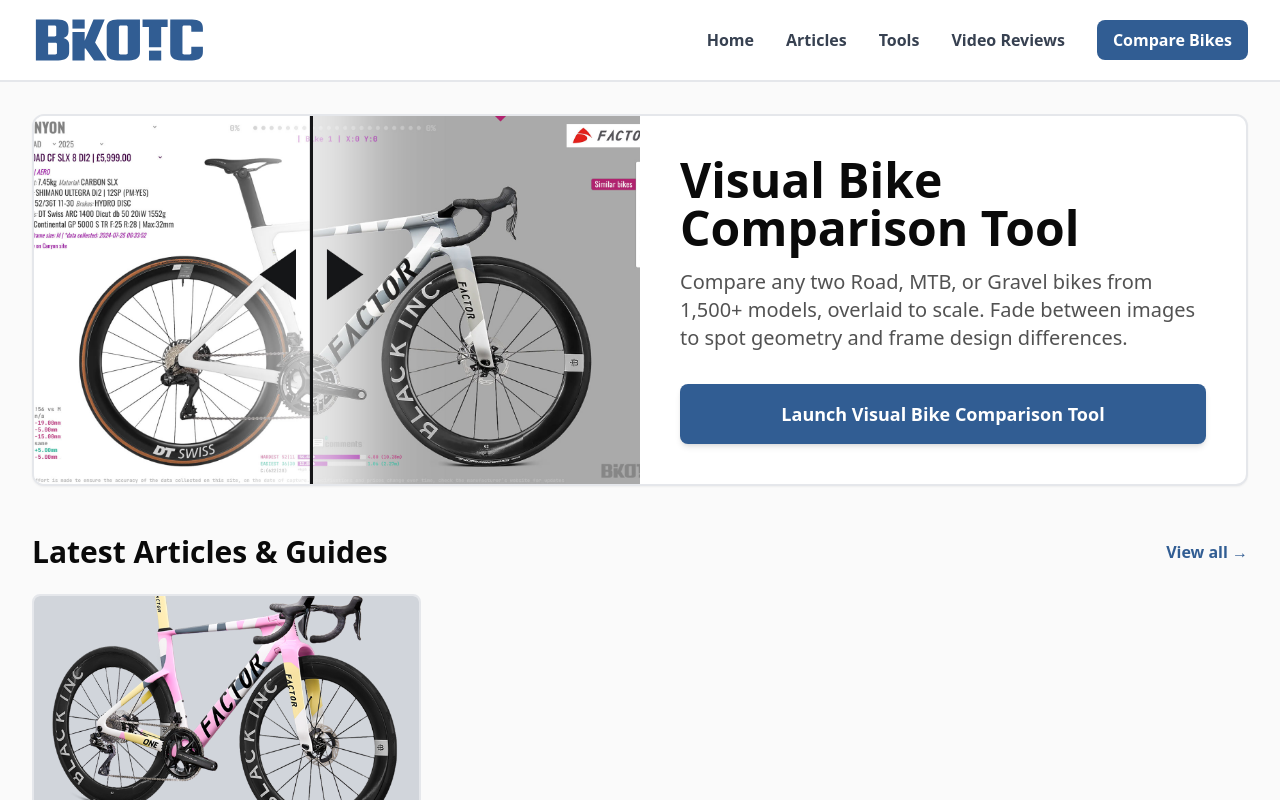
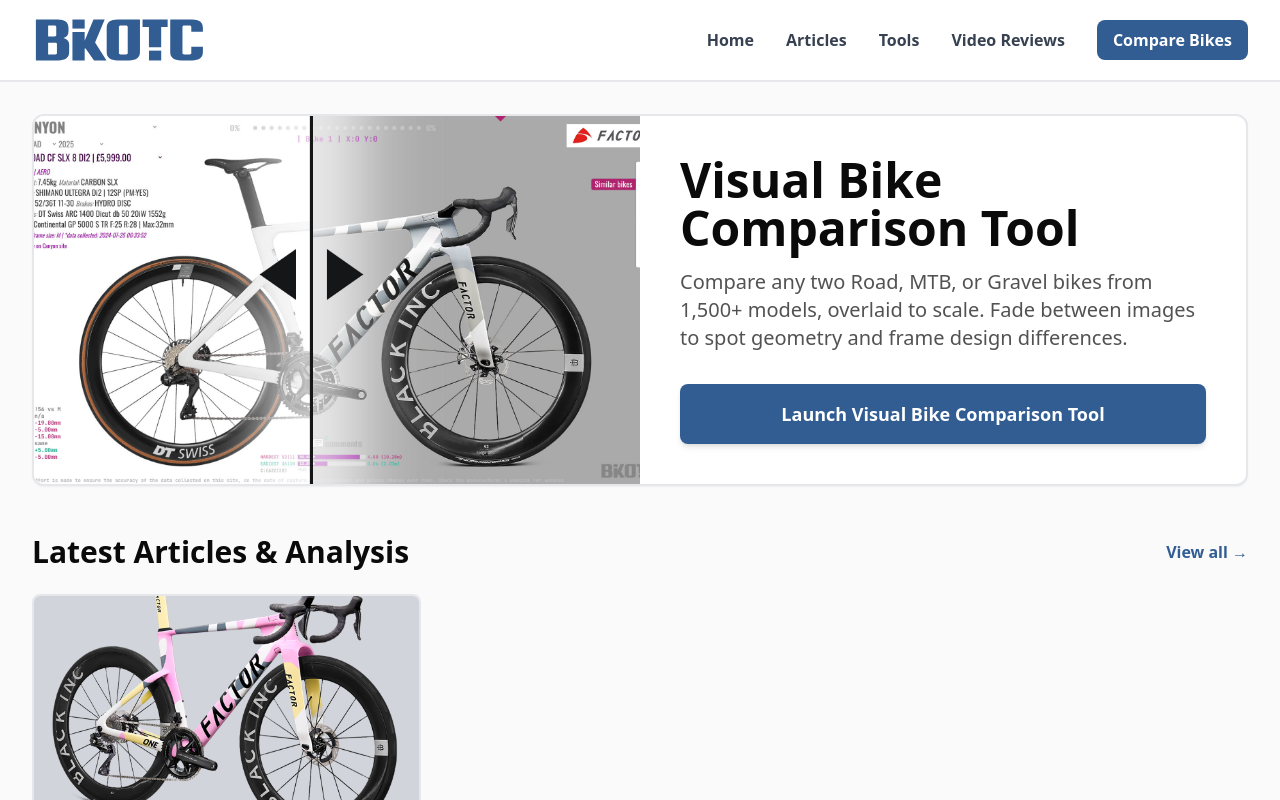
Before and after one commit to maccavamzoo/bikotic-genesis, a Next.js app: page / in a window 1280 px wide. Shown: the top 800 px of the page. Built offline with nearby package versions, Linux system fonts and the light colour scheme.

Commit message:
Update page.tsx

```diff
--- a/app/page.tsx
+++ b/app/page.tsx
@@ -40,7 +40,7 @@
           <section className="mb-12">
             <div className="flex items-center justify-between mb-6">
               <h2 className="text-2xl md:text-3xl text-[#0a0a0a] font-bold">
-                Latest Articles & Guides
+                Latest Articles & Analysis
               </h2>
               <a href="/articles" className="text-bikotic-blue font-semibold hover:underline">
                 View all →
```
